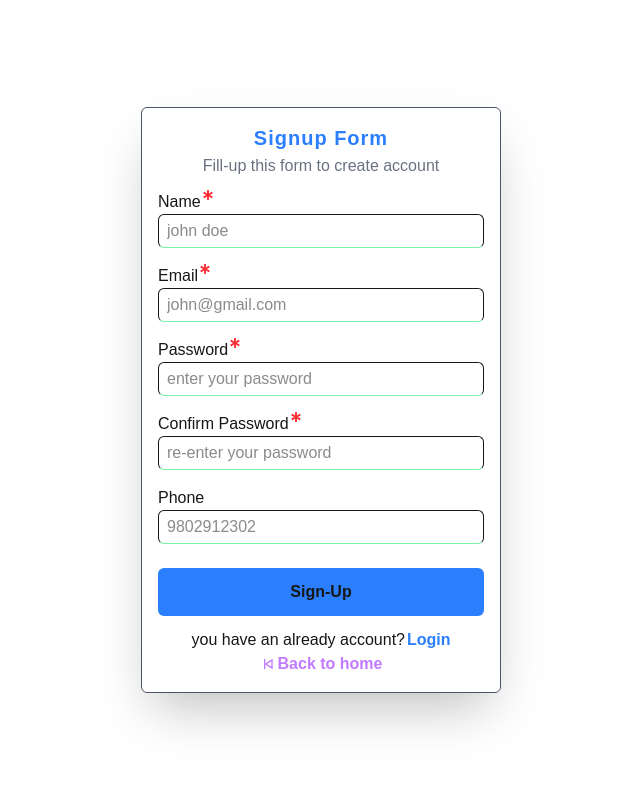
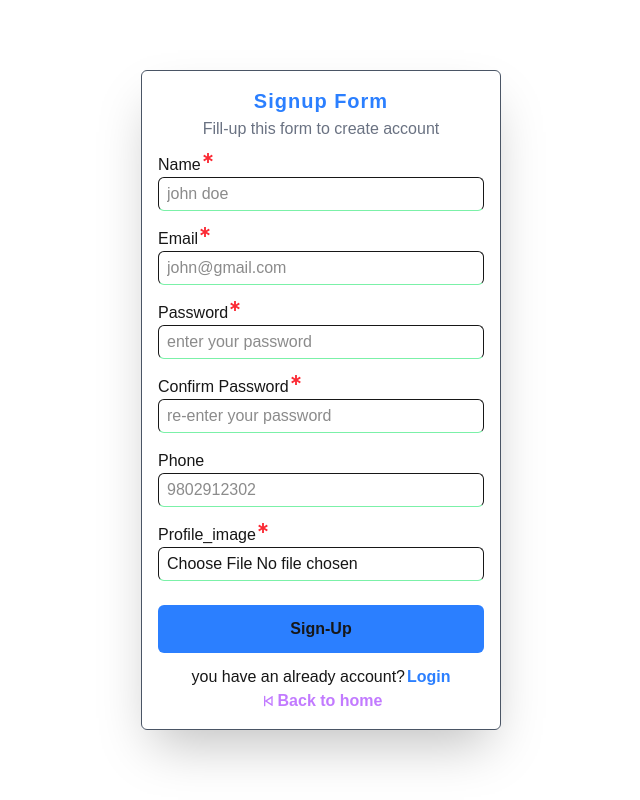
Before and after one commit to SantoshBhandari7/SchoolManagementSystem_Frontend-Using_Next.js, a Next.js app: page /sign-up in a window 1280 px wide. Shown: the whole page, without its empty margins (319-959 px from the left). Built offline with nearby package versions, Linux system fonts and the light colour scheme; no server answers.

Commit message:
final push

```diff
--- a/components/common/form/sign-up.tsx
+++ b/components/common/form/sign-up.tsx
@@ -86,6 +86,15 @@ const SignupForm = () => {
         id="phone"
         error={errors?.phone?.message}
       />
+      <Input
+        register={register}
+        name="profile_image"
+        type="file"
+        required
+        label="Profile_image"
+        id="profile_image"
+        error={errors?.profile_image?.message}
+      />
       <div className="mt-2">
         <Button type="submit" label="Sign-Up" />
       </div>
--- a/components/common/ui/authsection.tsx
+++ b/components/common/ui/authsection.tsx
@@ -9,13 +9,13 @@ const AuthSection = () => {
     <div className="flex items-center  justify-center gap-2 ">
       <div
         title="profile"
-        className="h-14 w-16 rounded-full border border-sky-600 p-1 overflow-clip"
+        className="h-14 w-14 rounded-full border border-sky-600 p-1 overflow-clip"
       >
         <Image
-          src={user?.profile_image?.path ?? "/logo.png"}
+          src={user?.profile_image?.path ?? "/profile.png"}
           alt="Profile_image"
-          width={600}
-          height={600}
+          width={500}
+          height={500}
           className="h-full w-full rounded-full "
         />
       </div>
--- a/schema/auth.schema.ts
+++ b/schema/auth.schema.ts
@@ -39,4 +39,12 @@ export const SignUpSchema = yup.object({
       "phone number should be exact 10",
       (value) => !value || /^[0-9]{10}$/.test(value),
     ),
+  profile_image: yup
+     .mixed<FileList>()
+     .required("Profile image is required")
+     .test(
+       "fileExists",
+       "Please select a profile image",
+       (value) => value instanceof FileList && value.length > 0,
+     ),
 });
```
Also changed, not shown: public/profile.png (added).
